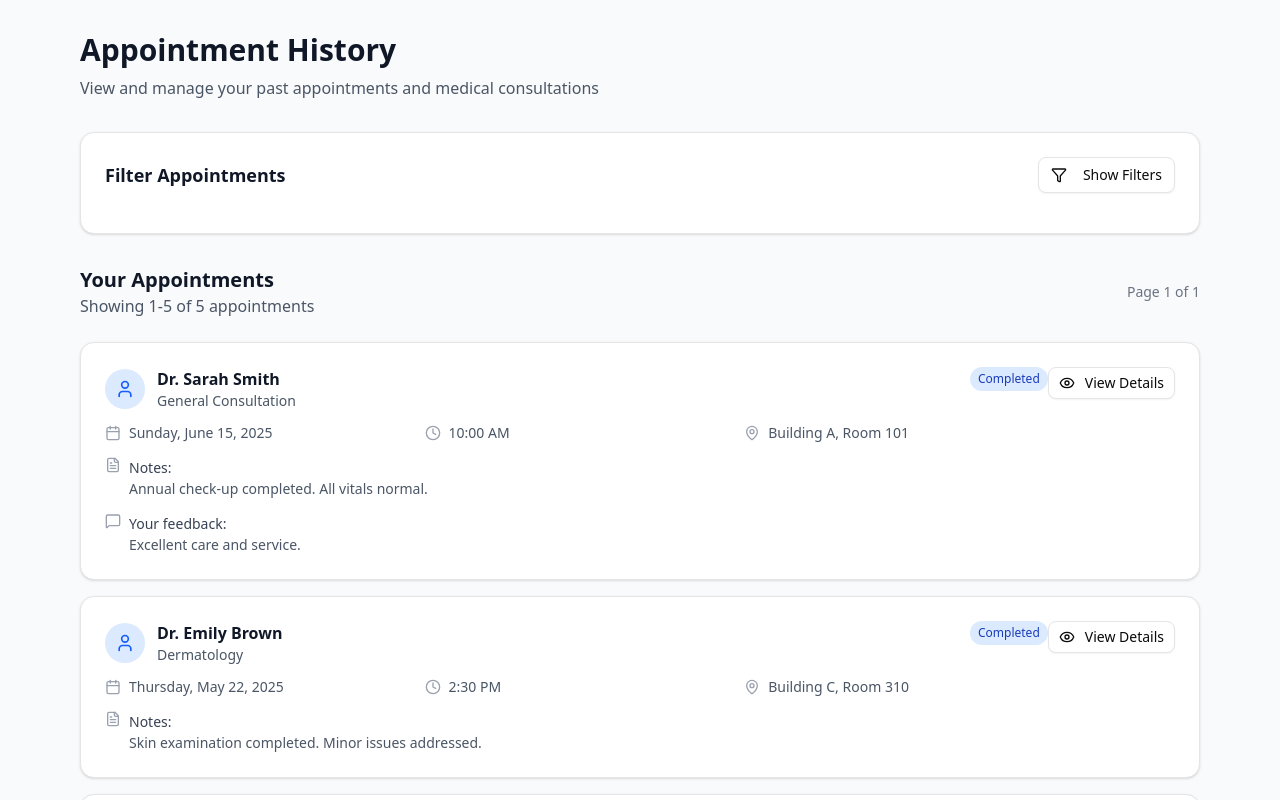
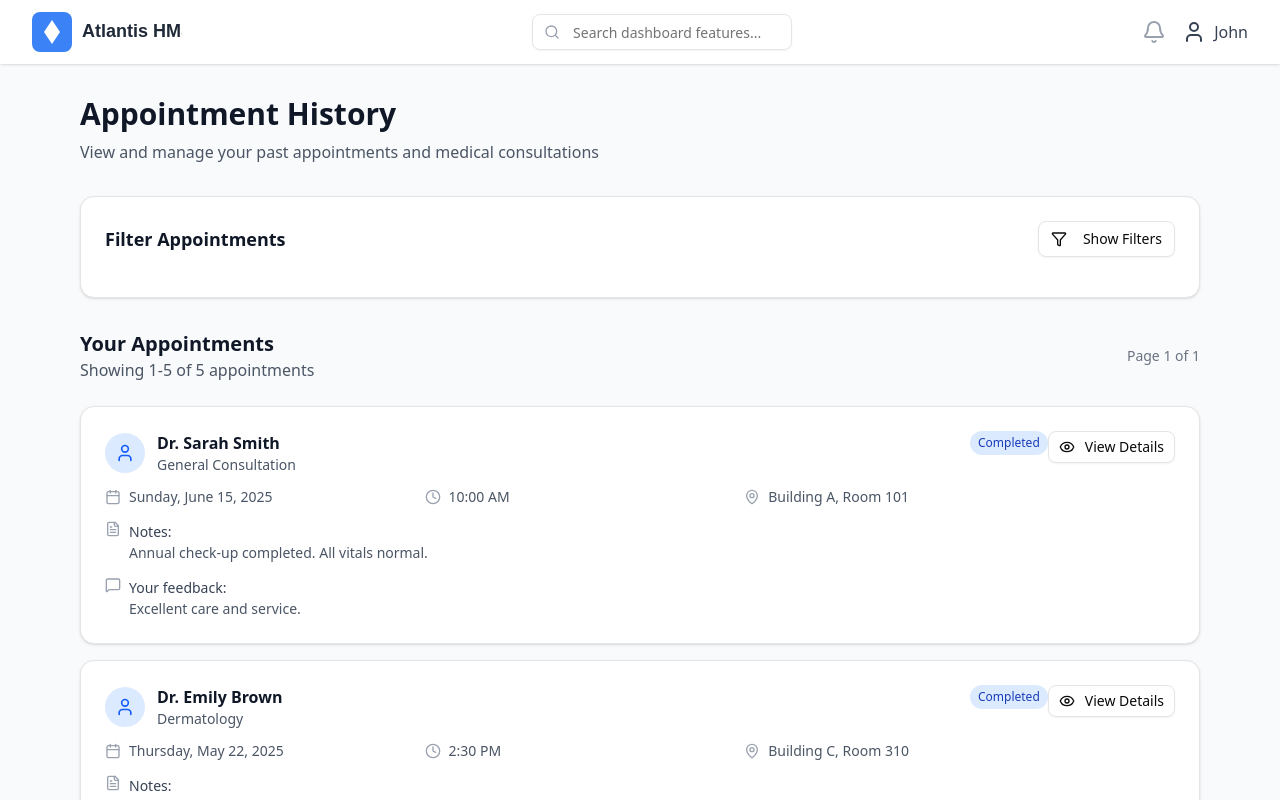
Before and after one commit to SteveHuy/Atlantis-HM, a Next.js app: page /patient/appointment-history in a window 1280 px wide. Shown: the top 800 px of the page. Built offline with nearby package versions, Linux system fonts and the light colour scheme.

Commit message:
style: header on appointment history

```diff
--- a/app/patient/appointment-history/page.tsx
+++ b/app/patient/appointment-history/page.tsx
@@ -2,7 +2,10 @@
 
 import { useState, useEffect } from "react";
 import { useForm } from "react-hook-form";
+import { useRouter } from "next/navigation";
 import { zodResolver } from "@hookform/resolvers/zod";
+import Link from "next/link";
+import Image from "next/image";
 import { Card } from "@/components/ui/card";
 import { Button } from "@/components/ui/button";
 import { Input } from "@/components/ui/input";
@@ -19,7 +22,11 @@ import {
   Eye,
   FileText,
   Star,
-  MessageSquare
+  MessageSquare,
+  Bell,
+  Settings,
+  Shield,
+  LogOut
 } from "lucide-react";
 import {
   appointmentHistoryFiltersSchema,
@@ -32,6 +39,9 @@ import {
   Epic4MockDataManager,
   type Appointment
 } from "@/lib/epic4-mock-data";
+import { mockPatient } from "@/lib/mockDashboardData";
+import { dashboardLogger } from "@/lib/logger";
+import { SearchBar } from "@/components/patient/search-bar";
 
 interface AppointmentHistoryState {
   appointments: Appointment[];
@@ -42,6 +52,7 @@ interface AppointmentHistoryState {
 }
 
 export default function AppointmentHistoryPage() {
+  const router = useRouter();
   const [historyState, setHistoryState] = useState<AppointmentHistoryState>({
     appointments: [],
     total: 0,
@@ -63,6 +74,27 @@ export default function AppointmentHistoryPage() {
   } = useForm<AppointmentHistoryFiltersData>({
     resolver: zodResolver(appointmentHistoryFiltersSchema)
   });
+
+  // Handle search feature selection
+  const handleFeatureSelect = (featureId: string) => {
+    switch (featureId) {
+      case 'messages':
+        router.push('/patient/messages');
+        break;
+      case 'appointment-history':
+        router.push('/patient/appointment-history');
+        break;
+      case 'appointment-reminders':
+        router.push('/patient/appointment-reminders');
+        break;
+      case 'medical-records':
+        router.push('/patient/medical-records');
+        break;
+      default:
+        alert(`Feature will be implemented in future epic`);
+        break;
+    }
+  };
 
   // Load appointments on mount
   useEffect(() => {
@@ -145,8 +177,73 @@ export default function AppointmentHistoryPage() {
   const allProviders = Epic4MockDataManager.getProviders();
 
   return (
-    <div className="min-h-screen bg-gray-50 py-8">
-      <div className="max-w-6xl mx-auto px-4">
+    <div className="min-h-screen bg-gray-50">
+      {/* Header */}
+      <header className="bg-white shadow-sm sticky top-0 z-40">
+        <div className="max-w-7xl mx-auto px-4 sm:px-6 lg:px-8">
+          <div className="flex justify-between items-center h-16">
+            <div className="flex items-center">
+              <Link href="/patient/dashboard">
+                <Image
+                  src="/atlantis-logo.svg"
+                  alt="Atlantis HMS Logo"
+                  width={150}
+                  height={40}
+                  priority
+                />
+              </Link>
+            </div>
+
+            {/* Search Bar */}
+            <div className="hidden md:block">
+              <SearchBar onFeatureSelect={handleFeatureSelect} />
+            </div>
+
+            <div className="flex items-center space-x-4">
+              <Bell className="h-6 w-6 text-gray-400 cursor-pointer hover:text-gray-600 transition-colors" />
+              <div className="relative group">
+                <button
+                  className="flex items-center space-x-2 text-gray-700 hover:text-gray-900 transition-colors"
+                  aria-label="User menu"
+                >
+                  <User className="h-6 w-6" />
+                  <span className="font-medium">{mockPatient.firstName}</span>
+                </button>
+
+                {/* User Dropdown */}
+                <div className="absolute right-0 mt-2 w-48 bg-white rounded-md shadow-lg opacity-0 invisible group-hover:opacity-100 group-hover:visible transition-all duration-200 z-10">
+                  <div className="py-1">
+                    <Link
+                      href="/patient/profile"
+                      className="flex items-center px-4 py-2 text-sm text-gray-700 hover:bg-gray-100 transition-colors"
+                    >
+                      <Settings className="h-4 w-4 mr-3" />
+                      Manage profile
+                    </Link>
+                    <Link
+                      href="/patient/insurance-details"
+                      className="flex items-center px-4 py-2 text-sm text-gray-700 hover:bg-gray-100 transition-colors"
+                    >
+                      <Shield className="h-4 w-4 mr-3" />
+                      Insurance Details
+                    </Link>
+                    <button
+                      onClick={() => dashboardLogger.logDashboardEvent('logout_intent_header')}
+                      className="flex items-center w-full px-4 py-2 text-sm text-gray-700 hover:bg-gray-100 transition-colors"
+                    >
+                      <LogOut className="h-4 w-4 mr-3" />
+                      Logout
+                    </button>
+                  </div>
+                </div>
+              </div>
+            </div>
+          </div>
+        </div>
+      </header>
+
+      {/* Main Content */}
+      <div className="max-w-6xl mx-auto px-4 py-8">
         <div className="mb-8">
           <h1 className="text-3xl font-bold text-gray-900 mb-2">Appointment History</h1>
           <p className="text-gray-600">View and manage your past appointments and medical consultations</p>
--- a/components/patient/claim-status.tsx
+++ b/components/patient/claim-status.tsx
@@ -63,7 +63,6 @@ export function ClaimStatus() {
 
             <div className="flex items-center justify-between text-sm">
               <div className="flex items-center space-x-1 text-gray-600">
-                <DollarSign className="w-4 h-4" />
                 <span>${claim.amount.toFixed(2)}</span>
               </div>
               <span className="text-gray-500">
```
